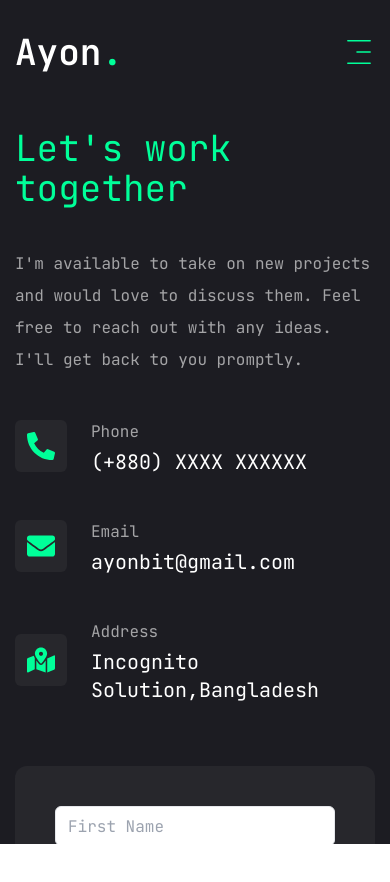
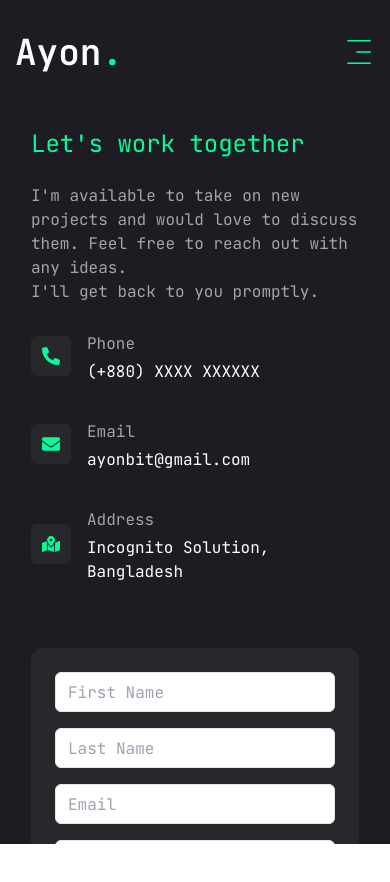
Before and after one commit to ayonbit/ayonbit.me, a Next.js app: page /contact in a window 390 px wide. Shown: the top 882 px of the page. Built offline with nearby package versions, Linux system fonts and the light colour scheme.

Commit message:
bug fixed white space

```diff
--- a/app/contact/page.jsx
+++ b/app/contact/page.jsx
@@ -34,7 +34,7 @@ const info = [
   {
     icon: <FaMapMarkedAlt />,
     title: "Address",
-    description: "Incognito Solution,Bangladesh",
+    description: "Incognito Solution, Bangladesh",
   },
 ];
 
@@ -77,7 +77,7 @@ const Contact = () => {
     return true;
   };
 
-  // Form Handle Chnage
+  // Form Handle Change
   const handleChange = (e) => {
     const { name, value } = e.target;
     setFormData((prevData) => ({
@@ -128,46 +128,48 @@ const Contact = () => {
         opacity: 1,
         transition: { delay: 2.4, duration: 0.4, ease: easeIn },
       }}
-      className="py-6"
+      className="py-6 px-4 sm:px-6 md:px-8"
     >
       <div className="container mx-auto">
-        <div className="flex flex-col xl:flex-row gap-[30px]">
+        <div className="flex flex-col gap-8 xl:flex-row xl:gap-[30px]">
           {/* info */}
-          <div className=" flex flex-col justify-start items-start">
-            <h3 className="text-4xl text-accent ">Let&#39;s work together</h3>
-            <p className="text-white/60 py-10">
+          <div className="flex flex-col justify-start items-start">
+            <h3 className="text-2xl sm:text-3xl lg:text-4xl text-accent">
+              Let&#39;s work together
+            </h3>
+            <p className="text-base sm:text-lg lg:text-xl text-white/60 py-6 sm:py-8">
               I&#39;m available to take on new projects and would love to
               discuss them. Feel free to reach out with any ideas.
               <br />
               I&#39;ll get back to you promptly.
             </p>
-            <div className="flex flex-1 items-center xl:justify-end order-1 xl:order-none mb-8 xl:mb-0">
-              <ul className="flex flex-col  gap-10">
-                {info.map((item, index) => {
-                  return (
-                    <li key={index} className="flex items-center gap-6">
-                      <div className=" flex items-center justify-center w-[52px] h-[52px] xl:w-[72px] xl:h-[72px] bg-[#27272c] text-accent rounded-md  ">
-                        <div className="text-[28px] ">{item.icon}</div>
-                      </div>
-                      <div className="flex-1">
-                        <p className="text-white/60">{item.title}</p>
-                        <h3 className="text-xl">{item.description}</h3>
-                      </div>
-                    </li>
-                  );
-                })}
+            <div className="flex flex-1 items-center xl:justify-end mb-8 xl:mb-0">
+              <ul className="flex flex-col gap-8 sm:gap-10">
+                {info.map((item, index) => (
+                  <li key={index} className="flex items-center gap-4 sm:gap-6">
+                    <div className="flex items-center justify-center w-10 h-10 sm:w-12 sm:h-12 bg-[#27272c] text-accent rounded-md">
+                      <div className="text-lg sm:text-2xl">{item.icon}</div>
+                    </div>
+                    <div className="flex-1">
+                      <p className="text-white/60">{item.title}</p>
+                      <h3 className="text-base sm:text-lg">
+                        {item.description}
+                      </h3>
+                    </div>
+                  </li>
+                ))}
               </ul>
             </div>
           </div>
 
-          {/* from */}
-          <div className="xl:w-[100%]  order-2 xl:order-none">
+          {/* form */}
+          <div className="xl:w-full">
             <form
               onSubmit={handleSubmit}
-              className="flex flex-col gap-6 p-10 bg-[#27272c] rounded-xl"
+              className="flex flex-col gap-6 p-6 sm:p-8 bg-[#27272c] rounded-xl"
             >
               {/* Info */}
-              <div className="grid grid-cols-1 md:grid-cols-2 gap-6">
+              <div className="grid grid-cols-1 gap-4 md:grid-cols-2 md:gap-6">
                 <Input
                   type="text"
                   name="firstname"
@@ -243,7 +245,7 @@ const Contact = () => {
                 <p className="text-accent">{errors.message}</p>
               )}
               {/* btn */}
-              <Button size="md" className="max-w-40">
+              <Button size="md" className="w-full sm:w-auto max-w-xs mx-auto">
                 Send Message
               </Button>
             </form>
--- a/app/page.jsx
+++ b/app/page.jsx
@@ -7,6 +7,7 @@ import { FiDownload } from "react-icons/fi";
 import Photo from "@/components/Photo";
 import Socials from "@/components/Socials";
 import Stats from "@/components/Stats";
+
 //Home Page
 const Home = () => {
   //CV File Handler
@@ -23,7 +24,7 @@ const Home = () => {
   };
 
   return (
-    <section className="min-h-full">
+    <section className="min-h-screen overflow-hidden">
       <div className="container mx-auto h-full">
         <div className="flex flex-col xl:flex-row items-center justify-between xl:pt-8 xl:pb-24">
           {/*text */}
@@ -45,7 +46,7 @@ const Home = () => {
               <Button
                 variant="outline"
                 size="lg"
-                className=" uppercase flex items-center gap-2"
+                className="uppercase flex items-center gap-2"
                 onClick={downloadCvHandler}
               >
                 <span>Download CV</span>
--- a/components/MobileNav.jsx
+++ b/components/MobileNav.jsx
@@ -4,8 +4,9 @@ import Link from "next/link";
 import { usePathname } from "next/navigation";
 import { CiMenuFries } from "react-icons/ci";
 import { Button } from "./ui/button";
-//dependencies from enternal component
+//dependencies from internal component
 import { Sheet, SheetContent, SheetTrigger } from "@/components/ui/sheet";
+import { v4 as uuidv4 } from "uuid"; // Import uuid library for unique ID generation
 
 //routes for mobile view
 const links = [
@@ -34,6 +35,7 @@ const links = [
 //Mobile Nav menu
 const MobileNav = () => {
   const pathname = usePathname();
+  const uniqueId = uuidv4(); // Generate a unique ID for this instance
 
   return (
     <Sheet>
@@ -42,38 +44,35 @@ const MobileNav = () => {
       </SheetTrigger>
       <SheetContent
         className="flex flex-col"
-        aria-labelledby="dialog-title"
-        aria-describedby="dialog-description"
+        aria-labelledby={`dialog-title-${uniqueId}`}
+        aria-describedby={`dialog-description-${uniqueId}`}
       >
         {/*logo here */}
         <div className="mt-32 mb-40 text-center text-2xl">
           <Link href="/" aria-label="Home">
             <h1
-              id="dialog-title"
-              className=" text-white text-4xl font-semibold "
+              id={`dialog-title-${uniqueId}`}
+              className="text-white text-4xl font-semibold"
             >
               Ayon<span className="text-accent">.</span>
             </h1>
           </Link>
         </div>
 
-        {/* nav */}
+        {/* mobile nav */}
 
         <nav className="flex flex-col justify-center items-center gap-8">
-          {links.map((link, index) => {
-            return (
+          {links.map((link, index) => (
             <Link
               href={link.path}
               key={index}
               className={` ${
-                  link.path === pathname &&
-                  "text-accent border-b-2 border-accent"
+                link.path === pathname && "text-accent border-b-2 border-accent"
               } text-xl capitalize hover:text-accent transition-all`}
             >
               {link.name}
             </Link>
-            );
-          })}
+          ))}
           <Link
             href="https://www.upwork.com/freelancers/~013d3ec6c65c896873?mp_source=share"
             target="_blank"
--- a/package.json
+++ b/package.json
@@ -33,11 +33,12 @@
     "react-icons": "^5.2.1",
     "swiper": "^11.1.9",
     "tailwind-merge": "^2.4.0",
-    "tailwindcss-animate": "^1.0.7"
+    "tailwindcss-animate": "^1.0.7",
+    "uuid": "^10.0.0"
   },
   "devDependencies": {
     "eslint": "^8",
-    "eslint-config-next": "14.2.5",
+    "eslint-config-next": "^0.2.4",
     "postcss": "^8",
     "tailwindcss": "^3.4.1"
   }
```
Also changed, not shown: app/work/page.jsx (+20 -16 lines), 1 other file (tests, documents, lock files or other folders). Lines whose indentation alone changed are shown as unchanged.
